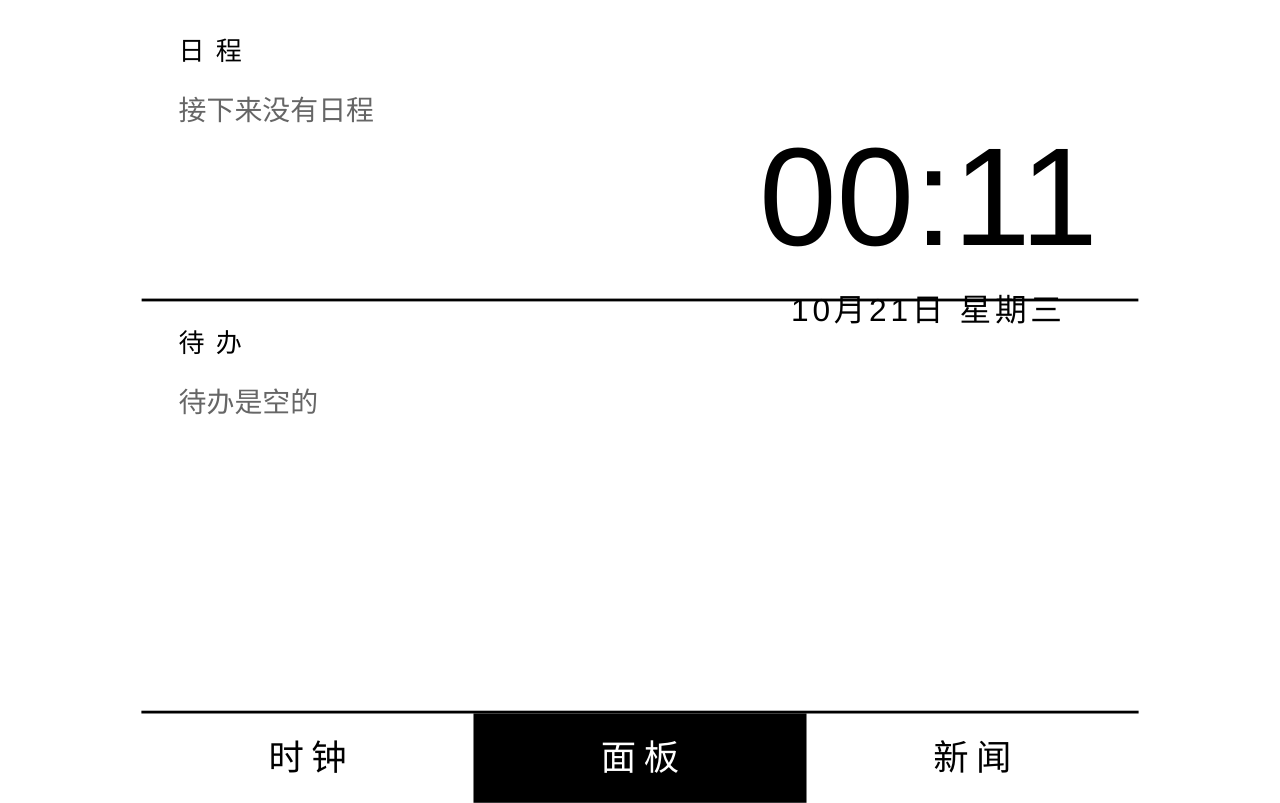
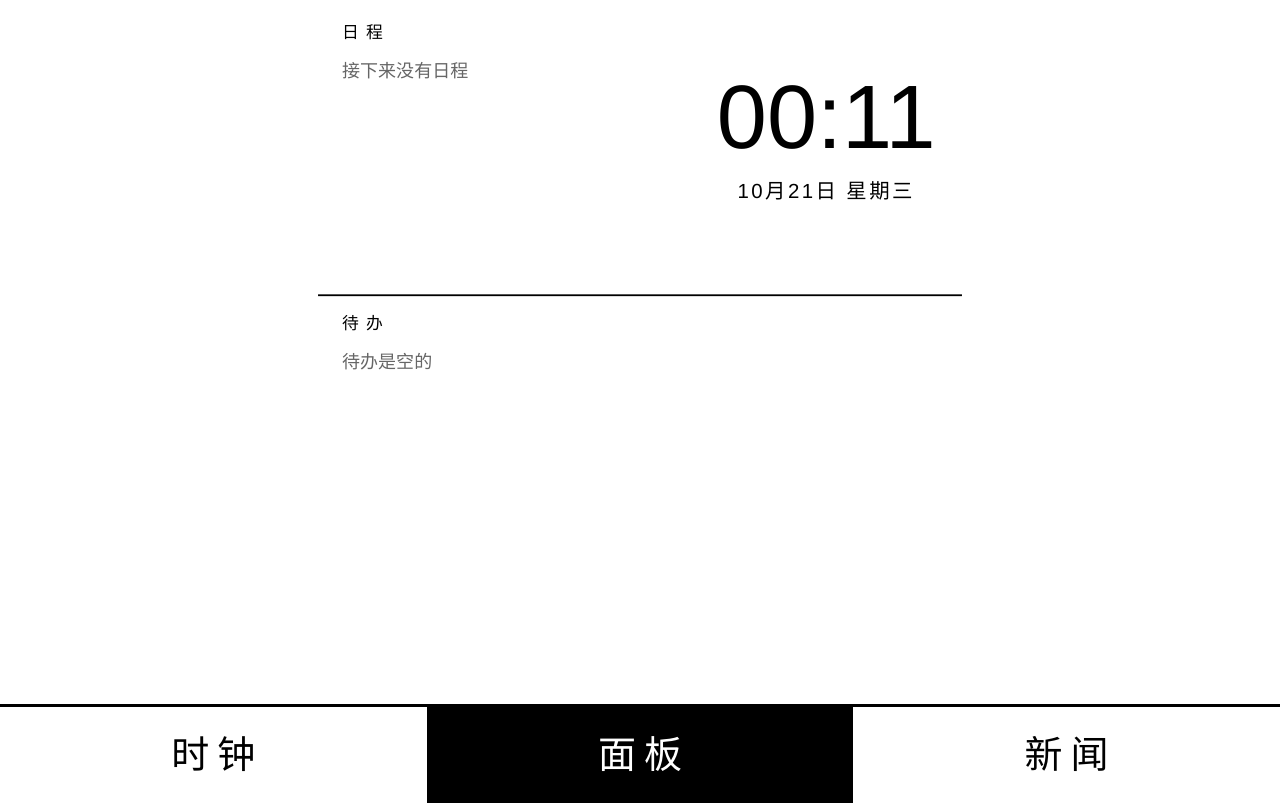
Before and after one commit to ztow/kindle-screen, a plain HTML site: page index.html in a window 1280 px wide. Drawn offline with Linux system fonts and the light colour scheme.

Commit message:
底部按钮改为 position:fixed 钉在视口最底部（与页面高度无关）；内容区 1072x1172 在 tabbar 上方缩放填充

```diff
--- a/index.html
+++ b/index.html
@@ -10,14 +10,12 @@ html,body{width:100%;height:100%;overflow:hidden;background:#ffffff;color:#00000
 font-family:"Helvetica Neue",Helvetica,Arial,"Heiti SC","STHeiti","Microsoft YaHei",sans-serif;
 -webkit-tap-highlight-color:rgba(0,0,0,0);-webkit-user-select:none;user-select:none}
 
-/* 版面宽固定 1072（Kindle 竖屏视口宽）；高度由 JS 按实测视口设定：
-   Kindle 浏览器视口实测约 1072x1268（顶部功能条占约 180px），
-   底部另有约 40px 常驻滚动条区，故页面高 = min(实测高,1268)-52，
-   顶部对齐，保证内容和 tabbar 全部落在可用区内。 */
-#page{position:absolute;top:0;left:0;width:1072px;height:1216px;
+/* 内容区：宽 1072（Kindle 竖屏视口宽），高 1172（= 实测视口 1268 - 底部 tabbar 96）。
+   由 JS 按可用高度等比缩放，始终完整落在 tabbar 上方。 */
+#page{position:absolute;top:0;left:0;width:1072px;height:1172px;
 transform-origin:0 0;-webkit-transform-origin:0 0}
 
-.screen{width:1072px;height:1120px;display:none;position:relative}
+.screen{width:1072px;height:1172px;display:none;position:relative}
 .screen.on{display:block}
 #scr-panel,#scr-news{overflow-y:auto}
 
@@ -27,13 +25,13 @@ transform-origin:0 0;-webkit-transform-origin:0 0}
 .clock-big{position:absolute;top:50%;left:0;width:1072px;margin-top:-230px;text-align:center;font-size:360px;line-height:1}
 .date-big{position:absolute;top:50%;left:0;width:1072px;margin-top:185px;text-align:center;font-size:44px;letter-spacing:8px}
 
-/* ---------- 屏幕2：面板（上 42%：左日历右时钟；下 58%：待办） ---------- */
-.panel-top{height:42%}
-.cal{float:left;width:620px;height:100%;padding:32px 40px}
-.clock-mid{float:right;width:452px;height:100%;text-align:center}
-.clock-mid .cm{font-size:150px;line-height:1;margin-top:30%}
+/* ---------- 屏幕2：面板（上：左日历右时钟；下：待办） ---------- */
+.panel-top{height:490px}
+.cal{float:left;width:620px;height:490px;padding:32px 40px}
+.clock-mid{float:right;width:452px;height:490px;text-align:center}
+.clock-mid .cm{font-size:150px;line-height:1;margin-top:120px}
 .clock-mid .dm{font-size:34px;letter-spacing:4px;margin-top:20px}
-.todo{clear:both;height:58%;border-top:3px solid #000000;padding:22px 40px}
+.todo{clear:both;height:682px;border-top:3px solid #000000;padding:22px 40px}
 .box-title{font-size:28px;letter-spacing:12px;margin-bottom:20px}
 .cal-item{font-size:32px;line-height:1.75}
 .cal-item .t{display:inline-block;width:270px}
@@ -50,8 +48,8 @@ transform-origin:0 0;-webkit-transform-origin:0 0}
 .ni-meta{font-size:22px;color:#555555;margin-top:10px}
 .ni-sum{font-size:26px;line-height:1.6;color:#111111;margin-top:10px}
 
-/* ---------- 底部切换 ---------- */
-#tabbar{position:absolute;left:0;bottom:0;width:1072px;height:96px;border-top:3px solid #000000;background:#ffffff}
+/* ---------- 底部切换：钉在浏览器视口最底部，与页面高度无关 ---------- */
+#tabbar{position:fixed;left:0;bottom:0;width:100%;height:96px;border-top:3px solid #000000;background:#ffffff}
 .tab{float:left;width:33.33%;height:96px;line-height:96px;text-align:center;font-size:38px;letter-spacing:8px;text-indent:8px}
 .tab.on{background:#000000;color:#ffffff}
 
@@ -92,12 +90,12 @@ transform-origin:0 0;-webkit-transform-origin:0 0}
   <div id="news-list"></div>
 </div>
 
+</div>
+
 <div id="tabbar">
   <div class="tab" id="tab-clock">时钟</div>
   <div class="tab on" id="tab-panel">面板</div>
   <div class="tab" id="tab-news">新闻</div>
-</div>
-
 </div>
 
 <script>
@@ -208,10 +206,13 @@ function renderLocal(d){
 load('data/live.json',function(txt){renderLive(parse(txt));});
 load('data/local.json',function(txt){renderLocal(parse(txt));});
 
-/* ---------- 自适应布局 ----------
-   宽度固定 1072；页面高度 = min(实测视口高, 1268) - 52（扣掉底部常驻滚动条区），
-   顶部对齐；异形视口（手机/电脑）按宽等比缩放。改动生效才写样式，避免墨水屏闪。 */
-var PW=1072,PH_CAP=1268,CHROME=52,TAB=96,PH_MIN=860;
+/* ---------- 自适应缩放 ----------
+   底部 tabbar 是 position:fixed，永远钉在视口最底部（与页面高度无关，这是需求）；
+   内容区（#page，1072x1172）只需缩放塞进 tabbar 上方的可用区域：
+   可用高 = min(实测视口高, 1268) - 96。1268 是 Kindle 浏览器实测视口高
+   （屏幕 1448 减去顶部功能条约 180px）；即便 JS 测到全屏高 1448，
+   封顶值也保证不出错。改动生效才写样式，避免墨水屏反复闪。 */
+var PW=1072,PH=1172,TAB=96,VH_CAP=1268;
 function measure(){
   var w=1e9,h=1e9,v;
   v=window.innerWidth;if(v>0&&v<w){w=v;}
@@ -221,24 +222,18 @@ function measure(){
   v=document.documentElement.clientHeight;if(v>0&&v<h){h=v;}
   v=document.body?document.body.clientHeight:0;if(v>0&&v<h){h=v;}
   if(w>1e8){w=PW;}
-  if(h>1e8){h=PH_CAP;}
+  if(h>1e8){h=VH_CAP;}
   return {w:w,h:h};
 }
 function fit(){
   var m=measure();
-  var pageH=Math.max(PH_MIN,Math.min(m.h,PH_CAP)-CHROME);
-  var s=Math.min(m.w/PW,m.h/pageH,1);
+  var avail=Math.max(600,Math.min(m.h,VH_CAP)-TAB);
+  var s=Math.min(m.w/PW,avail/PH);
   var x=(m.w-PW*s)/2;
   var t='translate('+x+'px,0px) scale('+s+')';
   var p=document.getElementById('page');
-  if(p._ph!==pageH){
-    p._ph=pageH;
-    p.style.height=pageH+'px';
-    var scs=document.getElementsByClassName('screen');
-    for(var i=0;i<scs.length;i++){scs[i].style.height=(pageH-TAB)+'px';}
-  }
   if(p._t!==t){p._t=t;p.style.webkitTransform=t;p.style.transform=t;}
-  var d='视口 '+m.w+'×'+m.h+' · 页面 '+PW+'×'+pageH+' · 缩放 '+s.toFixed(3);
+  var d='视口 '+m.w+'×'+m.h+' · 内容 '+PW+'×'+PH+' 缩放 '+s.toFixed(3);
   if(p._d!==d){p._d=d;$('debug').innerHTML=d;}
 }
 fit();
```
